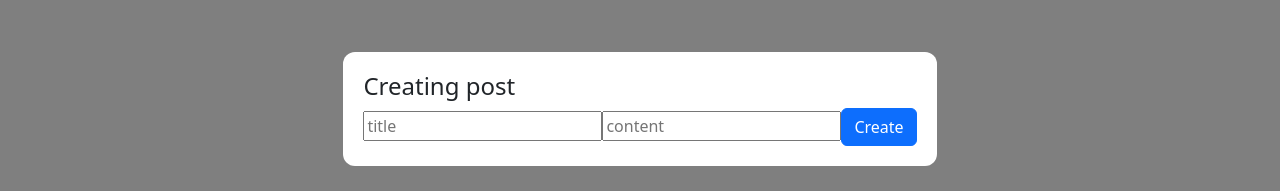
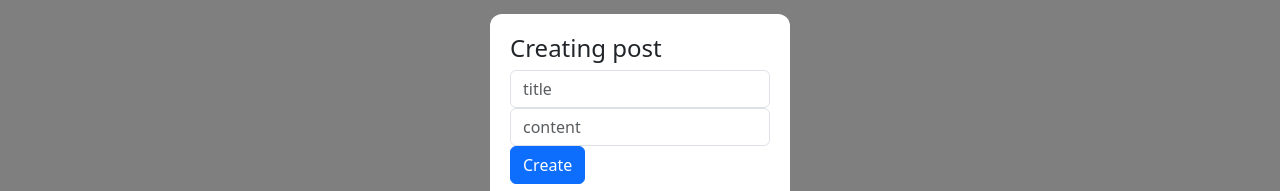
Before and after one commit to MaratSalakh/color_game, a Vue app: page /posts in a window 1280 px wide. Both pictures are taken after typing "Sample" into the empty fields and a click on the button "Create post". Shown: the part 291-482 px from the top of the page. Built offline with nearby package versions, Linux system fonts and the light colour scheme; no server answers.

Commit message:
change InputStandart classes

```diff
--- a/src/components/UI/InputStandart.vue
+++ b/src/components/UI/InputStandart.vue
@@ -1,5 +1,12 @@
 <template>
-  <input :value="modelValue" @input="updateInput" type="text" />
+  <input
+    :value="modelValue"
+    @input="updateInput"
+    type="text"
+    class="form-control"
+    placeholder="Search"
+    aria-label="Search"
+  />
 </template>
 
 <script>
```
